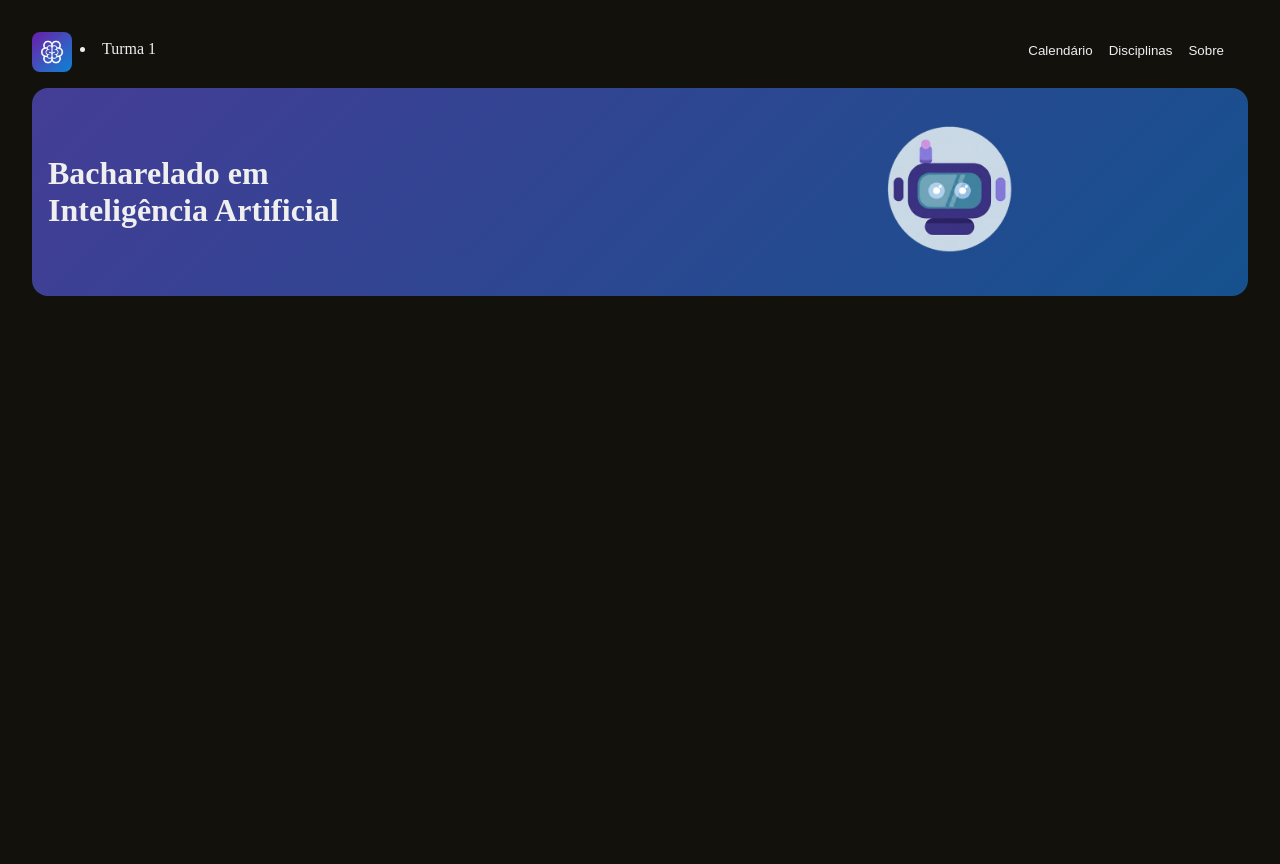
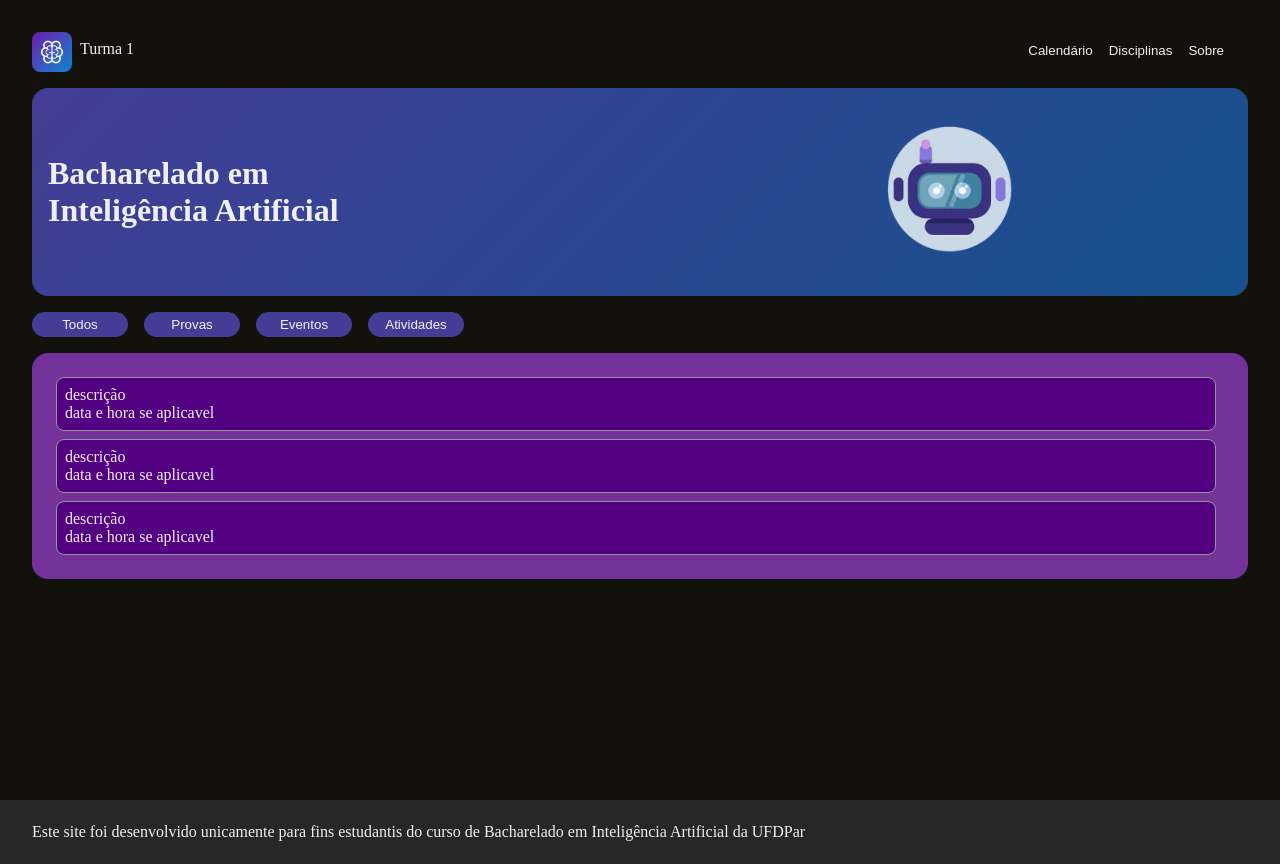
Before and after one commit to franciscowevirson-ops/CalendarioAcademico, a Python web app: template templates/index.html in a window 1280 px wide. Before the commit the page ends 296 px from the top, so only its background shows below. Run offline with Jinja, Linux system fonts and the light colour scheme; the template is opened without the code that fills it, so the values that code supplies are empty.

Commit message:
Versão inicial da HomePage

```diff
--- a/styles/style.css
+++ b/styles/style.css
@@ -8,10 +8,14 @@ body {
     background-color: #13110c;
     color: #f0efef;
     padding: 2rem;
+    height: 100%;
+    min-height: 100vh;
+    display: flex;
+    flex-direction: column;
 }
 
-head {
-    display: flex;
+header {
+    height: 40%;
 }
 
 nav {
@@ -51,6 +55,7 @@ ul {
 li {
     padding: 0.5rem;
     background-color: transparent;
+    list-style: none;
 }
 
 .container {
@@ -80,3 +85,84 @@ li {
 .agent {
     height: 13rem;
 }
+
+
+main {
+    height: 45vh;
+    flex: 1;
+}
+
+.navagation-buttons {
+    display: flex;
+    gap: 1rem;
+    padding-top: 1rem;
+}
+
+.nav-button {
+    background-color: #443d96;
+    border-radius: 0.8rem;
+    padding: 0.3rem;
+    width: 6rem;
+}
+
+.content {
+    background-color: #733199;
+    border-radius: 1rem;
+    margin-top: 1rem;
+    color: #f0efef;
+    gap: 1rem;
+    padding: 1.5rem;
+}
+
+.box {
+    display: flex;
+    flex-direction: column;
+    gap: 0.5rem;
+    max-height: 460px;
+    overflow-y: auto;
+    padding-right: 0.5rem;
+
+    /* Firefox */
+    scrollbar-width: thin;
+    scrollbar-color: #443d96 transparent;
+}
+
+/* Chrome, Edge, Safari */
+.box::-webkit-scrollbar {
+    width: 8px;
+}
+
+.box::-webkit-scrollbar-track {
+    background: transparent;
+}
+
+.box::-webkit-scrollbar-thumb {
+    background-color: #443d96;
+    border-radius: 8px;
+}
+
+.box::-webkit-scrollbar-thumb:hover {
+    background-color: #a200ff;
+}
+
+.item {
+    border: 1px solid #979696;
+    border-radius: 8px;
+    background-color: #520081;
+}
+
+footer {
+    background-color: #272727 ;
+    margin-left: -2rem;
+    margin-right: -2rem;
+    margin-bottom: -2rem;
+    height: 4rem;
+    width: calc(100% + 4rem);
+    display: flex;
+    align-items: center;
+}
+
+.credits {
+    padding-left: 2rem;
+    text-align: center;
+}
--- a/templates/index.html
+++ b/templates/index.html
@@ -8,7 +8,8 @@
 </head>
 <body>
 
-    <head>
+    <header>
+
         <nav>
             <div class="Head-Icon">
                 <img class="icon" src="../imgs/index/Head-Icon.jpg" height="50px">
@@ -26,6 +27,7 @@
                 </button>
             </ul>
         </nav>
+
         <div class="container">
             <div class="Head-Container">
                 <div class="main-title">
@@ -36,13 +38,44 @@
                 </div>
             </div>
         </div>
-    </head>
+
+    </header>
 
     <main>
 
-    </main>
+        <div class="navagation-buttons">
+            <button class="nav-button">Todos</button>
+            <button class="nav-button">Provas</button>
+            <button class="nav-button">Eventos</button>
+            <button class="nav-button">Atividades</button>
+        </div>
+
+        <section class="content">
+
+            <div class="box">
+                <li class="item">
+                    <p>descrição</p>
+                    <p>data e hora se aplicavel</p>
+                </li>
+                <li class="item">
+                    <p>descrição</p>
+                    <p>data e hora se aplicavel</p>
+                </li>
+                <li class="item">
+                    <p>descrição</p>
+                    <p>data e hora se aplicavel</p>
+                </li>
+            </div>
+
+        </section>
+
+  </main>
 
     <footer>
+
+        <div class="credits">
+            <p>Este site foi desenvolvido unicamente para fins estudantis do curso de Bacharelado em Inteligência Artificial da UFDPar</p>
+        </div>
 
     </footer>
 
```
